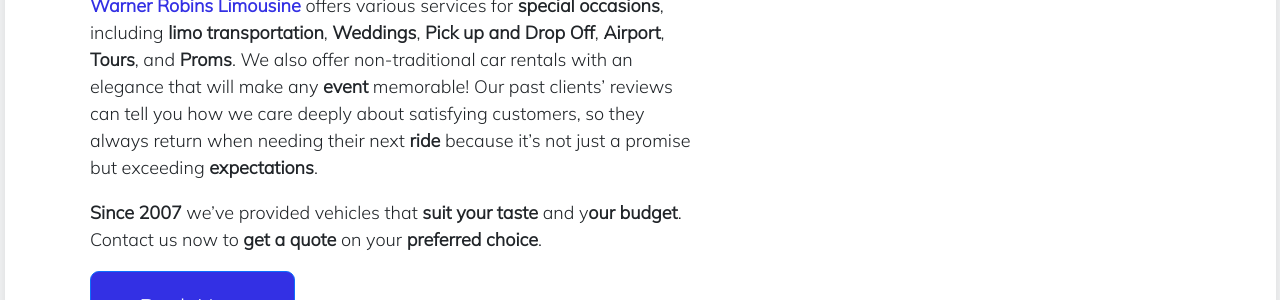
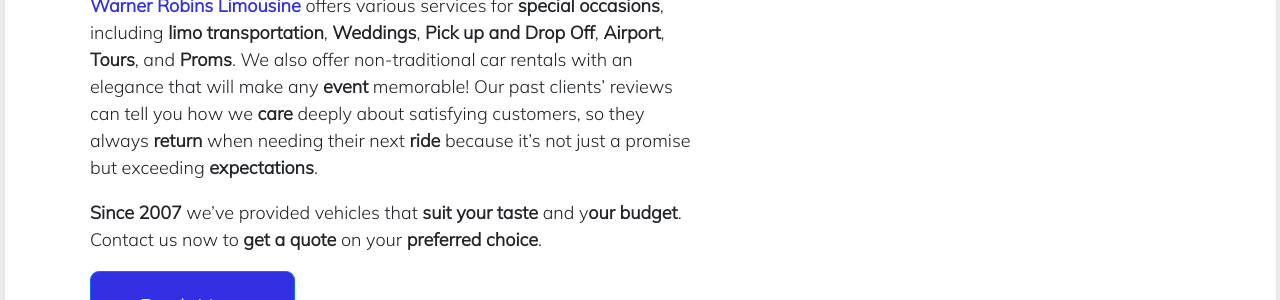
Before and after one commit to wynngrand/grandlimowarner-robins, a Jekyll site: the page built from _posts/2022-08-08-limousine.md, in a window 1280 px wide and 900 px high, scrolled down 426 px. Shown: the part 185-485 px from the top of the window. Built offline with Jekyll 4.4.1, drawn with Linux system fonts in a browser that asks for light colours.

```diff
--- a/_posts/2022-08-08-limousine.md
+++ b/_posts/2022-08-08-limousine.md
@@ -14,6 +14,6 @@ cover: "/assets/img/macon luxury sedan car.webp"
 
 A **professional team** with **years** of experience will ensure that you have an unforgettable trip ahead.
 
-[**Warner Robins Limousine**](https://www.grandlimowarner-robins.com/limousine.html "Warner robin limo") offers various services for **special occasions**, including **limo transportation**, **Weddings**, **Pick up and Drop Off**, **Airport**, **Tours**, and **Proms**. We also offer non-traditional car rentals with an elegance that will make any **event** memorable! Our past clients' reviews can tell you how we care deeply about satisfying customers, so they always return when needing their next **ride** because it's not just a promise but exceeding **expectations**.
+[**Warner Robins Limousine**](https://www.grandlimowarner-robins.com/limousine.html "Warner robin limo") offers various services for **special occasions**, including **limo transportation**, **Weddings**, **Pick up and Drop Off**, **Airport**, **Tours**, and **Proms**. We also offer non-traditional car rentals with an elegance that will make any **event** memorable! Our past clients' reviews can tell you how we **care** deeply about satisfying customers, so they always **return** when needing their next **ride** because it's not just a promise but exceeding **expectations**.
 
 **Since 2007** we've provided vehicles that **suit your taste** and y**our budget**. Contact us now to **get a quote** on your **preferred choice**.
```
